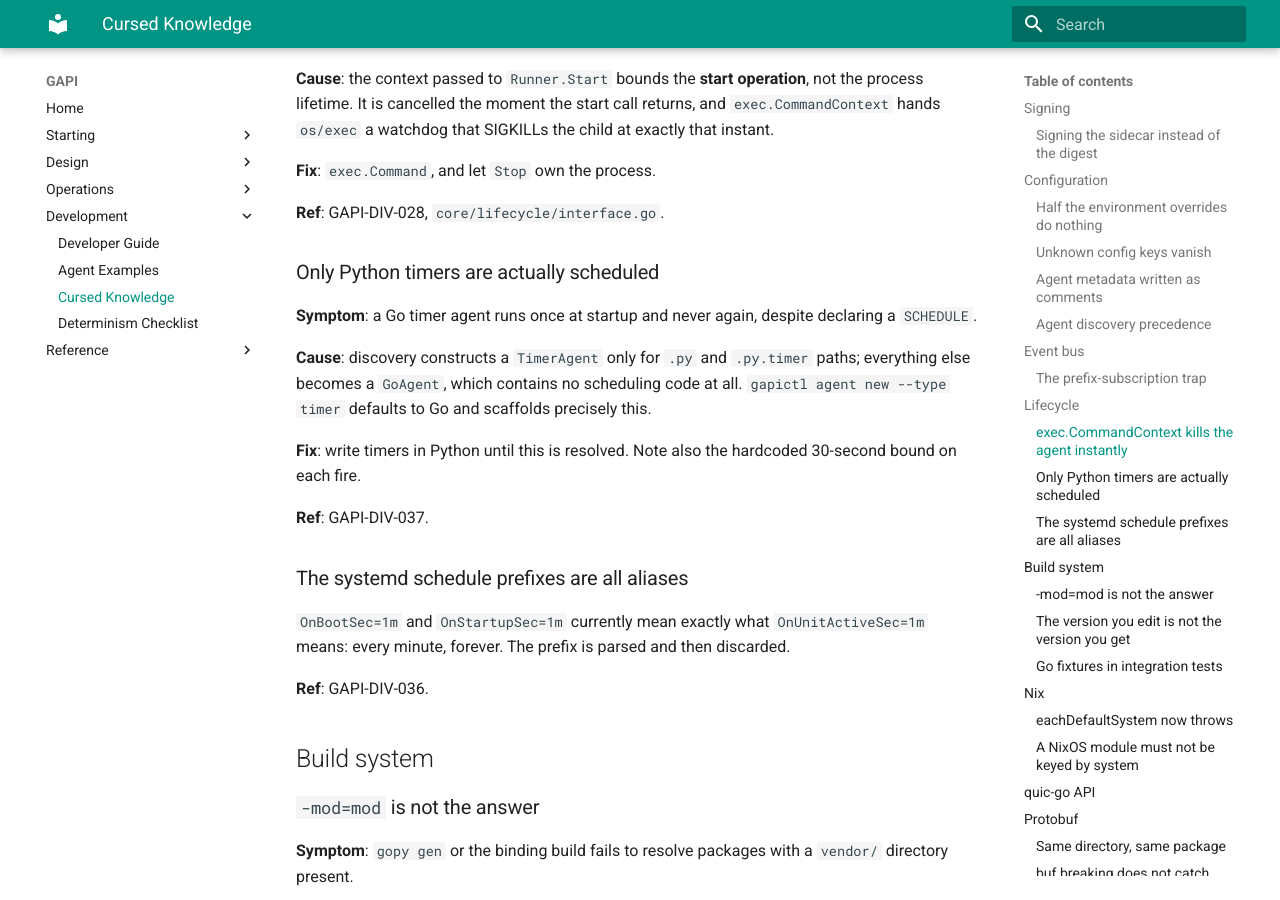
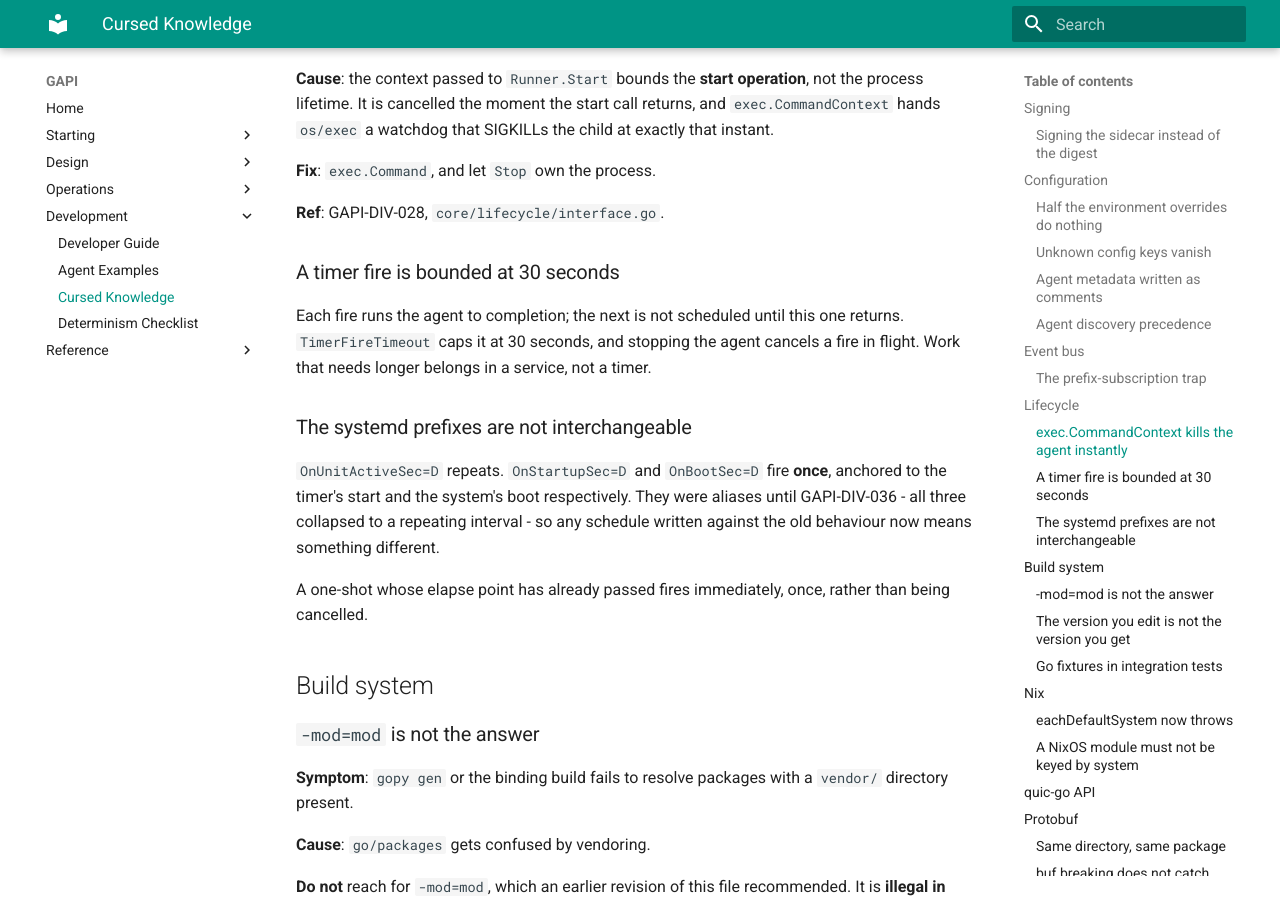
Before and after one commit to goppydae/gapi, an MkDocs documentation site: the page built from docs/cursed-knowledge.md, in a window 1280 px wide and 900 px high, scrolled down 2476 px. Built offline with MkDocs 1.6.1 and Material for MkDocs 9.7.7, drawn with Linux system fonts in a browser that asks for light colours.

Commit message:
docs(ledger): resolve DIV-036 and DIV-037
Both close on implementation rather than on rejecting the surface: the
systemd prefixes now mean what they say, and both ADKs schedule timers
identically. Each exit records the artifact and the injected regression
that proves the new assertion catches the old defect.

Documentation updated where it described the broken behaviour -
features.md, agent-examples.md, cursed-knowledge.md, lexicon.md - and
the design document's roadmap drops both entries, replacing them with
the one that is genuinely still open: timers have no persistence across
a supervisor restart.

````diff
--- a/docs/agent-examples.md
+++ b/docs/agent-examples.md
@@ -86,19 +86,22 @@
 
 ## Timer agents
 
-A timer must be a **Python** agent. A Go binary declaring
-`TYPE = "timer"` is constructed as an ordinary agent, runs once at
-discovery, and never fires again; its `SCHEDULE` is discarded
-(GAPI-DIV-037). `gapictl agent new --type timer` defaults to Go, so ask
-for Python explicitly:
+Timers work in either language. `gapictl agent new --type timer`
+defaults to Go:
+
+```bash
+gapictl agent new backup --type timer
+```
 
 ```bash
 gapictl agent new backup --lang python --type timer
 ```
 
-Each fire spawns a fresh interpreter and runs `start()` to completion,
-so a timer agent is a one-shot script, not a loop. **Each fire is
-bounded at 30 seconds**; longer work is killed mid-run.
+Each fire runs the agent to completion and exits - a Python fire spawns
+a fresh interpreter, a Go fire executes the binary. A timer body is a
+one-shot script, not a loop. **Each fire is bounded at 30 seconds**;
+longer work is killed mid-run, and stopping the agent cancels a fire
+already in flight.
 
 ### Intervals
 
@@ -115,11 +118,18 @@
 
 The first fire happens one interval after start, not immediately.
 
-> `OnBootSec` and `OnStartupSec` parse, but currently behave exactly
-> like `OnUnitActiveSec` - the prefix is discarded and the duration
-> becomes a repeating interval (GAPI-DIV-036). `SCHEDULE = "OnBootSec=30s"`
-> runs every thirty seconds forever, not once after boot. Prefer
-> `OnUnitActiveSec` until that is fixed.
+`OnBootSec` and `OnStartupSec` are **one-shots**, and differ only in
+their anchor - the system's boot, or the moment the timer started:
+
+```python
+SCHEDULE = "OnBootSec=30s"      # once, 30s after boot
+```
+
+```python
+SCHEDULE = "OnStartupSec=10s"   # once, 10s after this timer started
+```
+
+A missed elapse point still fires, once, immediately.
 
 ### Cron
 
--- a/docs/cursed-knowledge.md
+++ b/docs/cursed-knowledge.md
@@ -122,28 +122,23 @@
 
 **Ref**: GAPI-DIV-028, `core/lifecycle/interface.go`.
 
-### Only Python timers are actually scheduled
+### A timer fire is bounded at 30 seconds
 
-**Symptom**: a Go timer agent runs once at startup and never again,
-despite declaring a `SCHEDULE`.
+Each fire runs the agent to completion; the next is not scheduled until
+this one returns. `TimerFireTimeout` caps it at 30 seconds, and stopping
+the agent cancels a fire in flight. Work that needs longer belongs in a
+service, not a timer.
 
-**Cause**: discovery constructs a `TimerAgent` only for `.py` and
-`.py.timer` paths; everything else becomes a `GoAgent`, which contains no
-scheduling code at all. `gapictl agent new --type timer` defaults to Go
-and scaffolds precisely this.
+### The systemd prefixes are not interchangeable
 
-**Fix**: write timers in Python until this is resolved. Note also the
-hardcoded 30-second bound on each fire.
+`OnUnitActiveSec=D` repeats. `OnStartupSec=D` and `OnBootSec=D` fire
+**once**, anchored to the timer's start and the system's boot
+respectively. They were aliases until GAPI-DIV-036 - all three collapsed
+to a repeating interval - so any schedule written against the old
+behaviour now means something different.
 
-**Ref**: GAPI-DIV-037.
-
-### The systemd schedule prefixes are all aliases
-
-`OnBootSec=1m` and `OnStartupSec=1m` currently mean exactly what
-`OnUnitActiveSec=1m` means: every minute, forever. The prefix is parsed
-and then discarded.
-
-**Ref**: GAPI-DIV-036.
+A one-shot whose elapse point has already passed fires immediately,
+once, rather than being cancelled.
 
 ## Build system
 
--- a/docs/lexicon.md
+++ b/docs/lexicon.md
@@ -70,7 +70,7 @@
 The process responsible for managing agent lifecycles on one machine - `gapid` standalone, or the kernel embedded in `goblind`. Cluster coordination is the orchestrator's job, not the supervisor's.
 
 **Timer Agent**\
-An agent type that executes on a schedule rather than running continuously. Supports systemd-style intervals (`OnUnitActiveSec=5s`), raw durations, cron expressions (`*/5 * * * *`) and descriptors (`@daily`). Only Python timers are actually scheduled today (GAPI-DIV-037).
+An agent type that executes on a schedule rather than running continuously. Supports systemd-style intervals (`OnUnitActiveSec=5s`), one-shots (`OnBootSec=`, `OnStartupSec=`), raw durations, cron expressions (`*/5 * * * *`) and descriptors (`@daily`). Both ADKs are scheduled identically.
 
 **TUI** *(Terminal User Interface)*\
 The interactive monitoring interface provided by `gapictl tui`. Built with Bubble Tea, it offers real-time agent status, log streaming, and lifecycle control via keyboard shortcuts.
````
Also changed, not shown: docs/features.md (+31 -19 lines), docs/gapi-design-document.md (+3 -3 lines), 1 other file.
